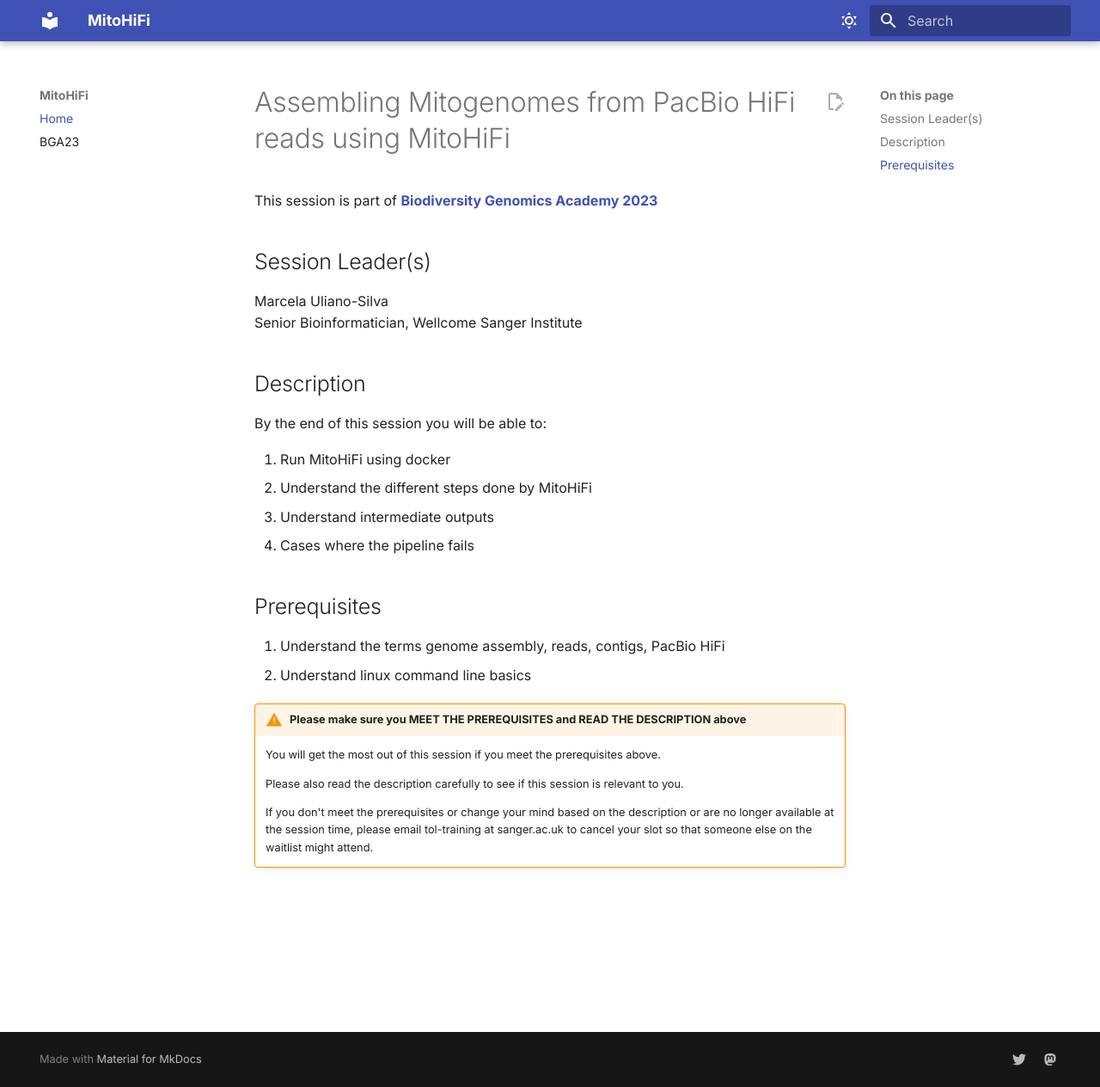
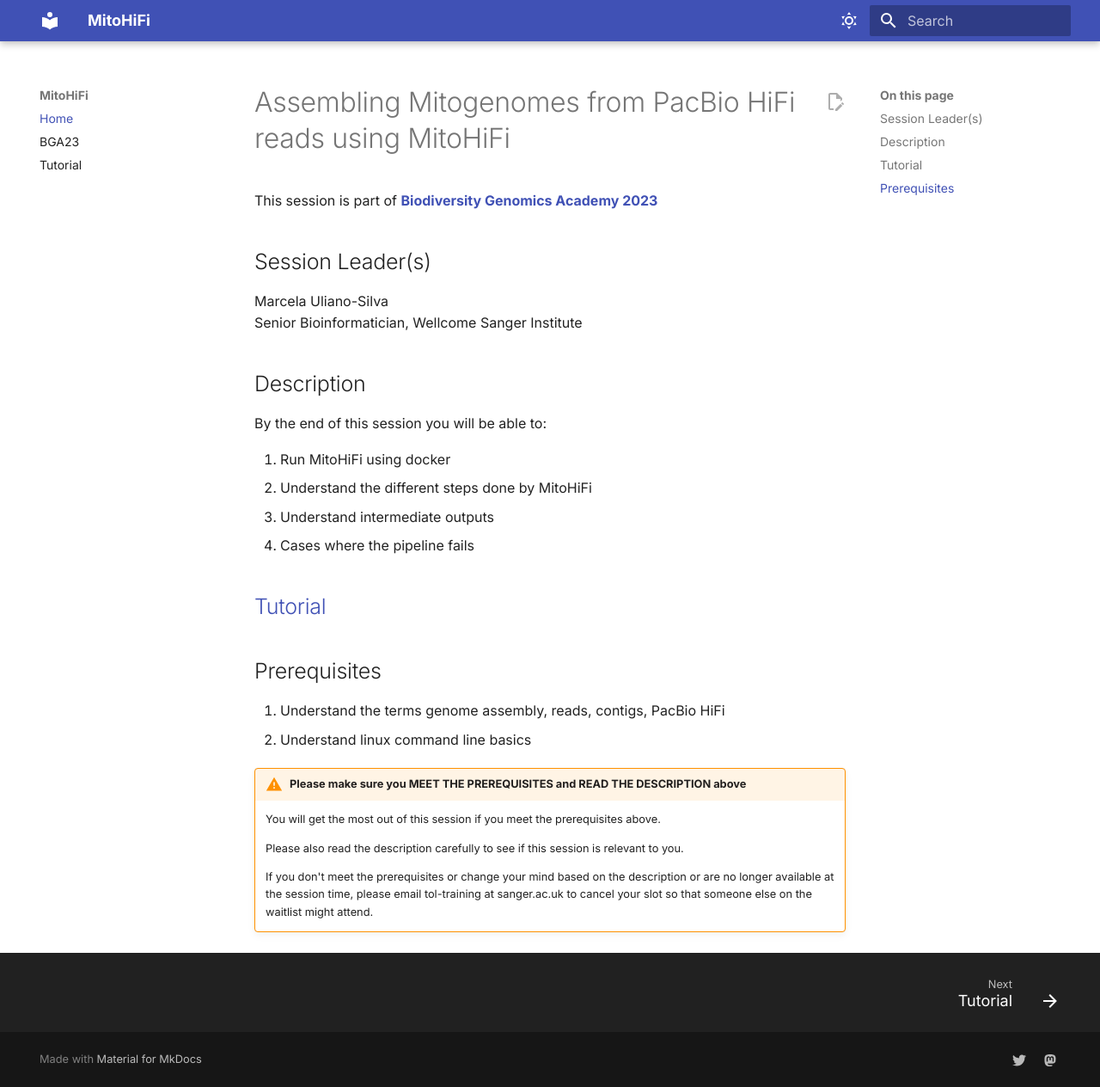
Before and after one commit to BGAcademy23/MitoHiFi, an MkDocs documentation site: the page built from docs/README.md, in a window 1280 px wide and 1264 px high. Shown: the whole window at 86% size. Built offline with MkDocs 1.6.1 and Material for MkDocs 9.7.7, drawn with Linux system fonts in a browser that asks for light colours.

Commit message:
add tutorial

```diff
--- a/docs/README.md
+++ b/docs/README.md
@@ -16,6 +16,8 @@ By the end of this session you will be able to:
 3. Understand intermediate outputs
 4. Cases where the pipeline fails
 
+## [Tutorial](tutorial.md)
+
 ## Prerequisites
 
 1. Understand the terms genome assembly, reads, contigs, PacBio HiFi
--- a/mkdocs.yml
+++ b/mkdocs.yml
@@ -4,6 +4,7 @@ edit_uri: https://github.com/bgacademy23/MitoHiFi/blob/main/docs
 nav:
     - Home: README.md
     - BGA23: https://bga23.org
+    - Tutorial: tutorial.md
 
 theme:
     name: material
```
Also changed, not shown: docs/tutorial.md (added, +5 -0 lines).
